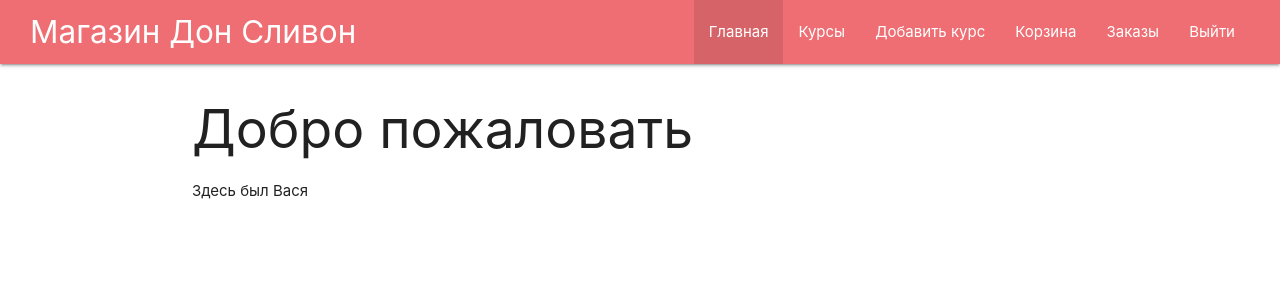
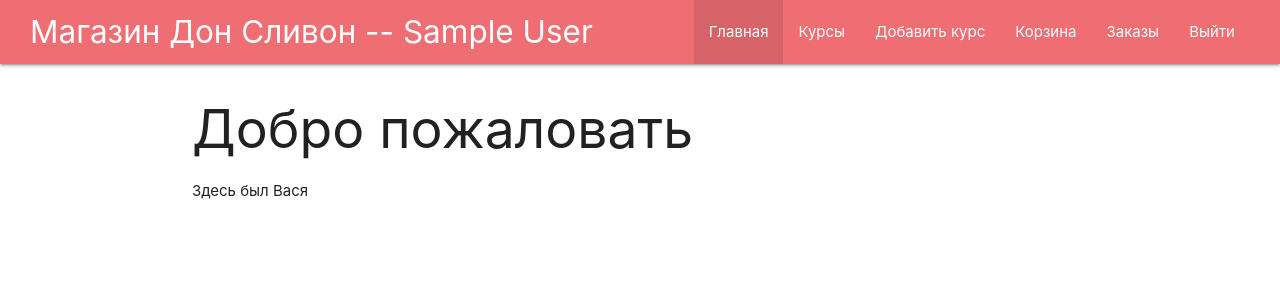
Before and after one commit to IgorZn/nodejs-practica, a Node server app: page / in a window 1280 px wide. Shown: the top 300 px of the page. Run offline with Node 20, Linux system fonts and the light colour scheme; the visitor is signed in with stand-in values (Sample User, id 1); some libraries are stand-ins or nearby versions.

```diff
--- a/routes/add.js
+++ b/routes/add.js
@@ -16,7 +16,7 @@ router.post('/', auth, async (req, res) => {
         title: req.body.title,
         price: req.body.price,
         img: req.body.img,
-        userId: req.session.userId
+        userId: req.session.user._id
     })
     console.log('ADD', course)
 
--- a/routes/home.js
+++ b/routes/home.js
@@ -3,9 +3,18 @@ const router = Router()
 
 
 router.get('/', (req, res)=>{
+    let user_name;
+
+    if (req.session.user) {
+        user_name = req.session.user.name
+    } else {
+        user_name = undefined
+    }
     res.render('index', {
         title: 'Главная страница',
-        isHome: true
+        isHome: true,
+        user: user_name
+
     })
 })
 
--- a/views/partials/navbar.hbs
+++ b/views/partials/navbar.hbs
@@ -1,6 +1,6 @@
 <nav>
 <div class="nav-wrapper">
-  <a href="/" class="brand-logo">Магазин Дон Сливон</a>
+  <a href="/" class="brand-logo">Магазин Дон Сливон {{#if user}} -- {{user}}{{/if}}</a>
   <ul id="nav-mobile" class="right hide-on-med-and-down">
 
       <!-- Home  -->
```
Also changed, not shown: cypress/integration/mongodb.spec.js (added, +17 -0 lines), cypress/plugins/index.js (+6 -4 lines), routes/courses.js (+8 -3 lines).
